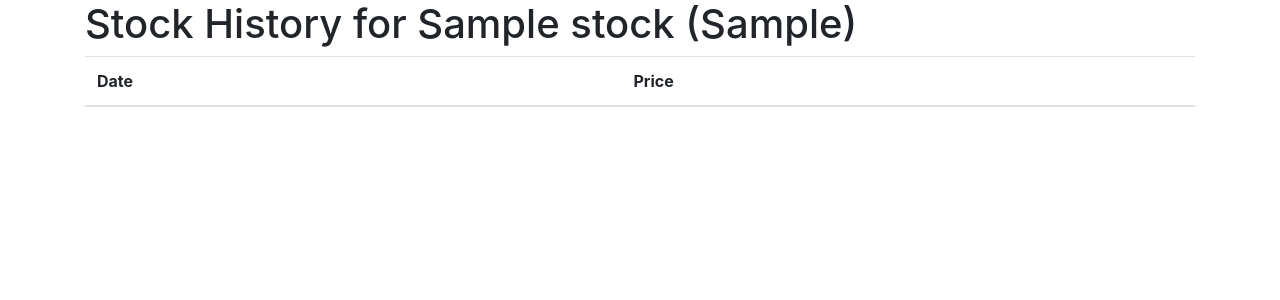
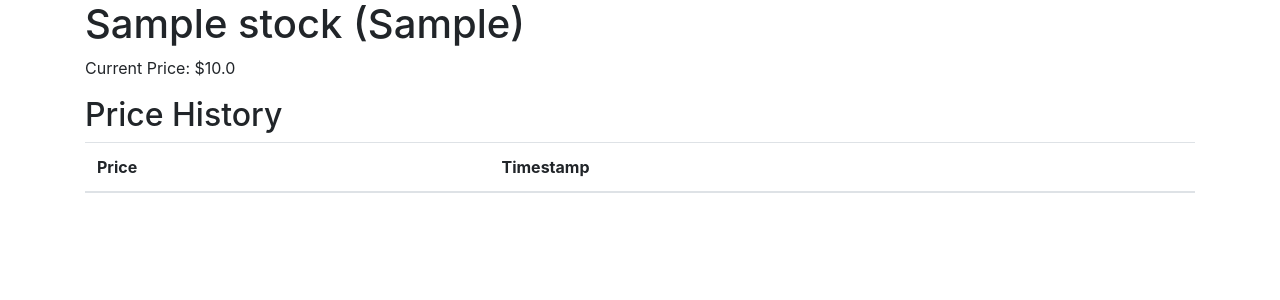
Before and after one commit to DanTheFutureDev/stockapp, a Flask app: page /stock_history/1 in a window 1280 px wide. Shown: the part 76-376 px from the top of the page. Run offline with Flask 2, Linux system fonts and the light colour scheme; tables that the repository leaves empty hold one stand-in row (values such as "Sample post"); lists and menus that the app fills with data are empty; some libraries are stand-ins or nearby versions.

```diff
--- a/app.py
+++ b/app.py
@@ -1,7 +1,7 @@
 from flask import Flask, render_template, redirect, url_for, request, session, jsonify, flash
 from flask_sqlalchemy import SQLAlchemy
 from config import Config
-from models import db, User, Stock, Transaction, Order, MarketHours, MarketSchedule
+from models import db, User, Stock, StockHistory, Transaction, Order, MarketHours, MarketSchedule
 from forms import RegistrationForm, LoginForm, StockForm, MarketHoursForm, MarketScheduleForm, AddCashForm, WithdrawCashForm, UpdateProfileForm
 from werkzeug.security import generate_password_hash, check_password_hash
 import logging
@@ -287,7 +287,8 @@ def profile():
 @app.route('/stock_history/<int:stock_id>')
 def stock_history(stock_id):
     stock = Stock.query.get_or_404(stock_id)
-    return render_template('stock_history.html', stock=stock)
+    history = StockHistory.query.filter_by(stock_id=stock.id).order_by(StockHistory.timestamp.desc()).all()
+    return render_template('stock_history.html', stock=stock, history=history)
 
 @app.route('/view_stock/<int:stock_id>')
 def view_stock(stock_id):
@@ -314,6 +315,23 @@ def update_stock_price():
         return redirect(url_for('update_stock_price'))
     stocks = Stock.query.all()
     return render_template('update_stock_price.html', stocks=stocks)
+
+@app.route('/edit_stock_price/<int:stock_id>', methods=['POST'])
+def edit_stock_price(stock_id):
+    if 'user_id' not in session:
+        return redirect(url_for('login'))
+    user = User.query.get(session['user_id'])
+    if not user.is_admin:
+        return redirect(url_for('index'))
+    stock = Stock.query.get_or_404(stock_id)
+    new_price = float(request.form['new_price'])
+    stock.current_price = new_price
+    # Log the price change in StockHistory
+    stock_history = StockHistory(stock_id=stock.id, price=new_price)
+    db.session.add(stock_history)
+    db.session.commit()
+    flash('Stock price updated successfully.', 'success')
+    return redirect(url_for('view_stock', stock_id=stock.id))
 
 @app.route('/process_pending_orders', methods=['POST'])
 def process_pending_orders():
@@ -345,4 +363,4 @@ def process_pending_orders():
     return redirect(url_for('admin'))
 
 if __name__ == '__main__':
-    app.run(debug=True)
+    app.run(debug=False)
--- a/config.py
+++ b/config.py
@@ -4,3 +4,6 @@ class Config:
     SECRET_KEY = os.environ.get('SECRET_KEY') or 'you-will-never-guess'
     SQLALCHEMY_DATABASE_URI = os.environ.get('DATABASE_URL') or 'mysql+pymysql://root:password@localhost/stockapp'
     SQLALCHEMY_TRACK_MODIFICATIONS = False
+    # Remove Celery configuration
+    # CELERY_BROKER_URL = os.environ.get('CELERY_BROKER_URL') or 'redis://localhost:6379/0'
+    # CELERY_RESULT_BACKEND = os.environ.get('CELERY_RESULT_BACKEND') or 'redis://localhost:6379/0'
--- a/requirements.txt
+++ b/requirements.txt
@@ -6,4 +6,3 @@ Werkzeug==2.0.2
 cryptography==3.4.8
 Flask-WTF==0.15.1
 email_validator==1.1.3
-apscheduler==3.7.0
--- a/templates/stock_history.html
+++ b/templates/stock_history.html
@@ -1,19 +1,21 @@
 {% extends "base.html" %}
 {% block title %}Stock History{% endblock %}
 {% block content %}
-<h1>Stock History for {{ stock.company_name }} ({{ stock.ticker }})</h1>
+<h1>{{ stock.company_name }} ({{ stock.ticker }})</h1>
+<p>Current Price: ${{ stock.current_price }}</p>
+<h2>Price History</h2>
 <table class="table">
     <thead>
         <tr>
-            <th>Date</th>
             <th>Price</th>
+            <th>Timestamp</th>
         </tr>
     </thead>
     <tbody>
-        {% for price in stock.price_history %}
+        {% for history in stock.history %}
         <tr>
-            <td>{{ price.timestamp }}</td>
-            <td>${{ price.price }}</td>
+            <td>${{ history.price }}</td>
+            <td>{{ history.timestamp }}</td>
         </tr>
         {% endfor %}
     </tbody>
```
Also changed, not shown: models.py (+15 -11 lines), templates/view_stock.html (+11 -0 lines).
